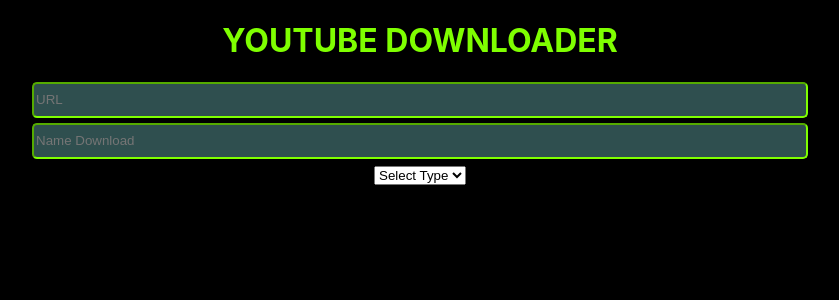
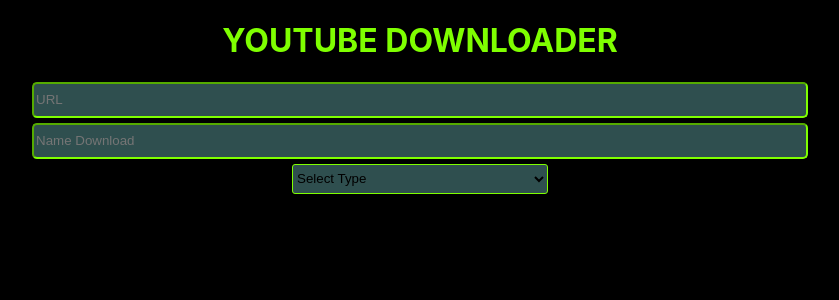
Before and after one commit to fakhrilak/downloaderyt, a React (Create React App) app: page / in a window 1280 px wide. Shown: the top 300 px of the page, without its empty margins (220-1059 px from the left). Built offline with nearby package versions, Linux system fonts and the light colour scheme.

Commit message:
downloaderyt

```diff
--- a/src/App.css
+++ b/src/App.css
@@ -1,6 +1,7 @@
 .App {
   text-align: center;
   background-color: black;
+  color: black;
 }
 .App h1{
   color: chartreuse;
@@ -11,6 +12,7 @@
   border-radius: 5px;
   border-color: chartreuse;
   background-color: darkslategray;
+  color: black;
 }
 .form button{
   width: 30%;
--- a/src/App.js
+++ b/src/App.js
@@ -51,10 +51,17 @@
         onChange={handleSetName}
         />
         </div>
-        <div>
+        <div style={{paddingBottom:30}}>
           <select
                 name="Type"
                 onChange={(e) => handleSetType(e)}
+                style={{width:'20%',
+                height:30,
+                color:'black',
+                backgroundColor:'darkslategray',
+                borderRadius:3,
+                borderColor:'chartreuse',
+              }}
               >
                 <option value="" holder="true">
                   Select Type
@@ -62,11 +69,8 @@
                 <option value="mp3">
                   Mp3
                 </option>
-                <option value="small">
-                  144p
-                </option>
-                <option value="hd1080">
-                  1080p
+                <option value="video">
+                  Video
                 </option>
           </select>
         </div>
```
